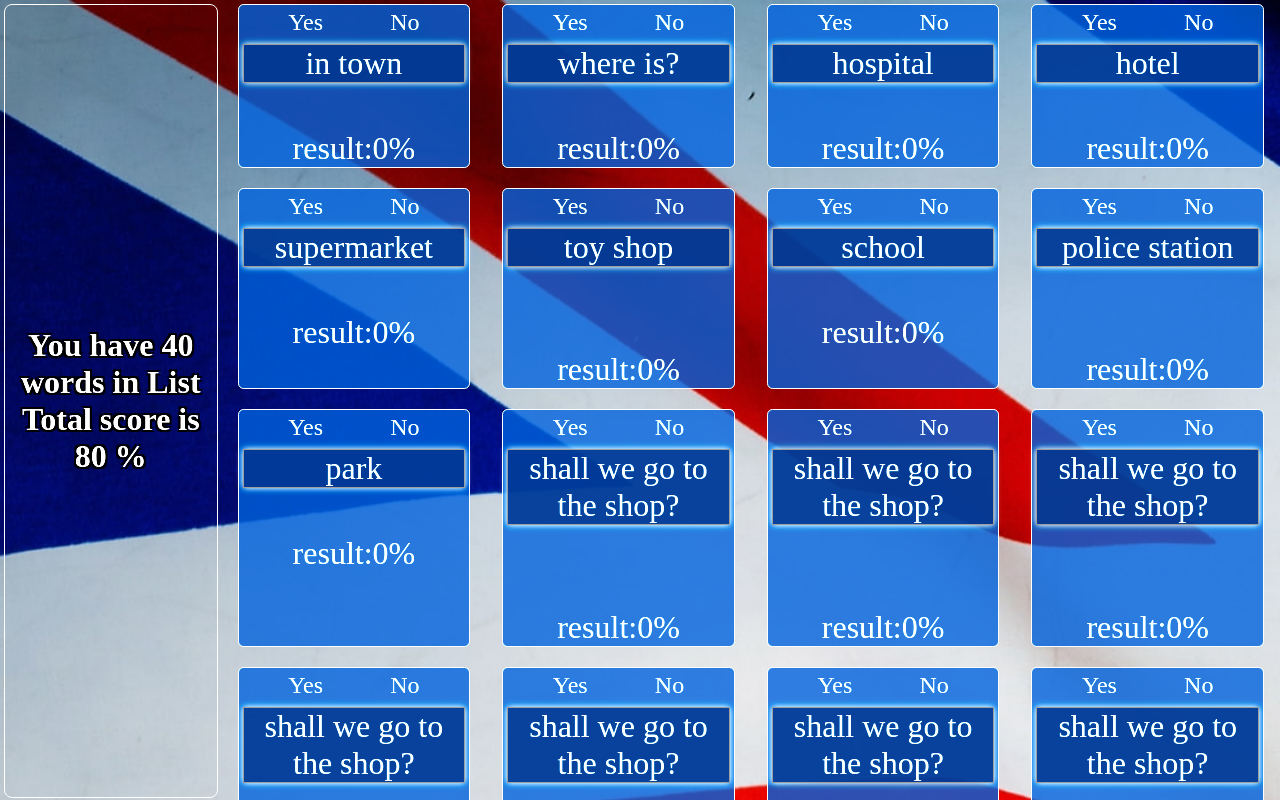
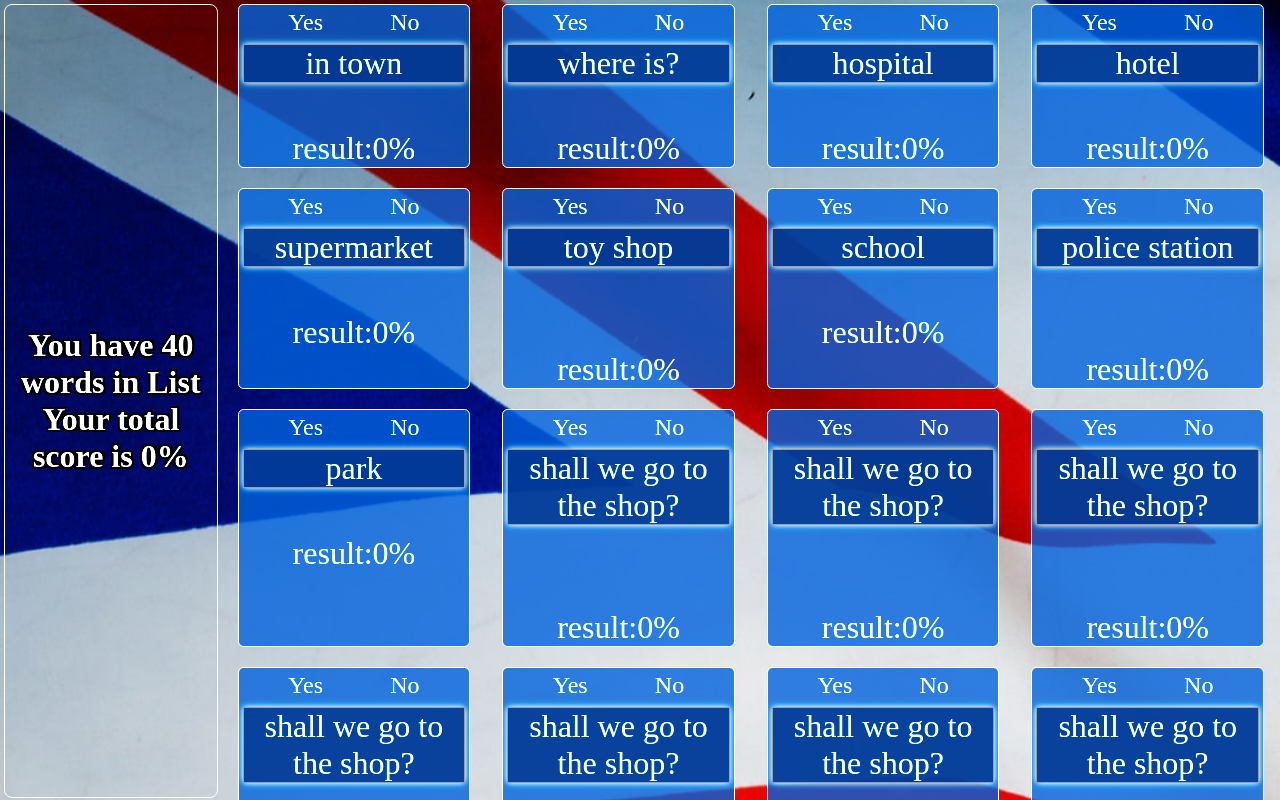
Before and after one commit to nobugsatcoding/10-react-learnwords-app, a React (Create React App) app: page / in a window 1280 px wide. Shown: the top 800 px of the page. Built offline with nearby package versions, Linux system fonts and the light colour scheme.

Commit message:
added sidepanel totalscore functionality

```diff
--- a/src/App.js
+++ b/src/App.js
@@ -1,12 +1,32 @@
 import './App.css';
+import { useState } from 'react';
 import { SidePanel } from './components/SidePanel';
 import { WordList } from './components/WordList';
+import wordslist from './data/wordslist';
 
 function App() {
-  return <div className="App">
-    <SidePanel />
-    <WordList/>
-  </div>;
+  const [countLikeClick, setCountLikeClick] = useState(wordslist.map(() => 0));
+  const [countDislikeClick, setCountDislikeClick] = useState(
+    wordslist.map(() => 0),
+  );
+
+  return (
+    <div className="App">
+      <SidePanel
+        countLikeClick={countLikeClick}
+        countDislikeClick={countDislikeClick}
+        totalWords={wordslist.length}
+
+      />
+      <WordList
+        countLikeClick={countLikeClick}
+        setCountLikeClick={setCountLikeClick}
+        countDislikeClick={countDislikeClick}
+        setCountDislikeClick={setCountDislikeClick}
+        totalWords={wordslist.length}
+      />
+    </div>
+  );
 }
 
 export default App;
--- a/src/components/SidePanel.jsx
+++ b/src/components/SidePanel.jsx
@@ -1,16 +1,27 @@
-import wordslist from '../data/wordslist';
+export const SidePanel = ({
+  countLikeClick,
+  countDislikeClick,
+  totalWords,
+}) => {
+  const totalLikes = countLikeClick.reduce((acc, curr) => acc + curr, 0);
+  const totalDislikes = countDislikeClick.reduce((acc, curr) => acc + curr, 0);
+  const totalClicks = totalLikes + totalDislikes;
 
-export const SidePanel = () => {
+  const totalScorePercentage =
+    totalClicks > 0
+      ? `${((totalLikes / totalClicks) * 100).toFixed(0)}%`
+      : '0%';
+
   return (
     <div>
       <div className="sidePanel">
-        You have {wordslist.length}
+        You have {totalWords}
         <br />
         words in List
         <br />
-        Total score is
+        Your total
         <br />
-        80 %
+        score is {totalScorePercentage}
       </div>
     </div>
   );
--- a/src/components/WordList.jsx
+++ b/src/components/WordList.jsx
@@ -2,14 +2,15 @@ import { useState } from 'react';
 import { GrLike, GrDislike } from 'react-icons/gr';
 import wordslist from '../data/wordslist';
 
-export const WordList = () => {
+export const WordList = ({
+  countLikeClick,
+  setCountLikeClick,
+  countDislikeClick,
+  setCountDislikeClick,
+  totalWords,
+}) => {
   const [yesIcon, setYesIcon] = useState(wordslist.map(() => 'Yes'));
   const [noIcon, setNoIcon] = useState(wordslist.map(() => 'No'));
-
-  const [countLikeClick, setCountLikeClick] = useState(wordslist.map(() => 0));
-  const [countDislikeClick, setCountDislikeClick] = useState(
-    wordslist.map(() => 0),
-  );
 
   const [wordVisibility, setWordVisibility] = useState(
     wordslist.map(() => ({ yes: false, no: false })),
@@ -46,11 +47,14 @@ export const WordList = () => {
   const countResult = (index) => {
     const sumResult = countLikeClick[index] + countDislikeClick[index];
     if (sumResult === 0) {
-      return "0%";
+      return '0%';
     } else {
       return `${((countLikeClick[index] / sumResult) * 100).toFixed(0)}%`;
     }
   };
+
+  const totalListScore =
+    countLikeClick.reduce((acc, curr) => acc + curr, 0) / totalWords;
 
   return (
     <div className="wordList">
```
